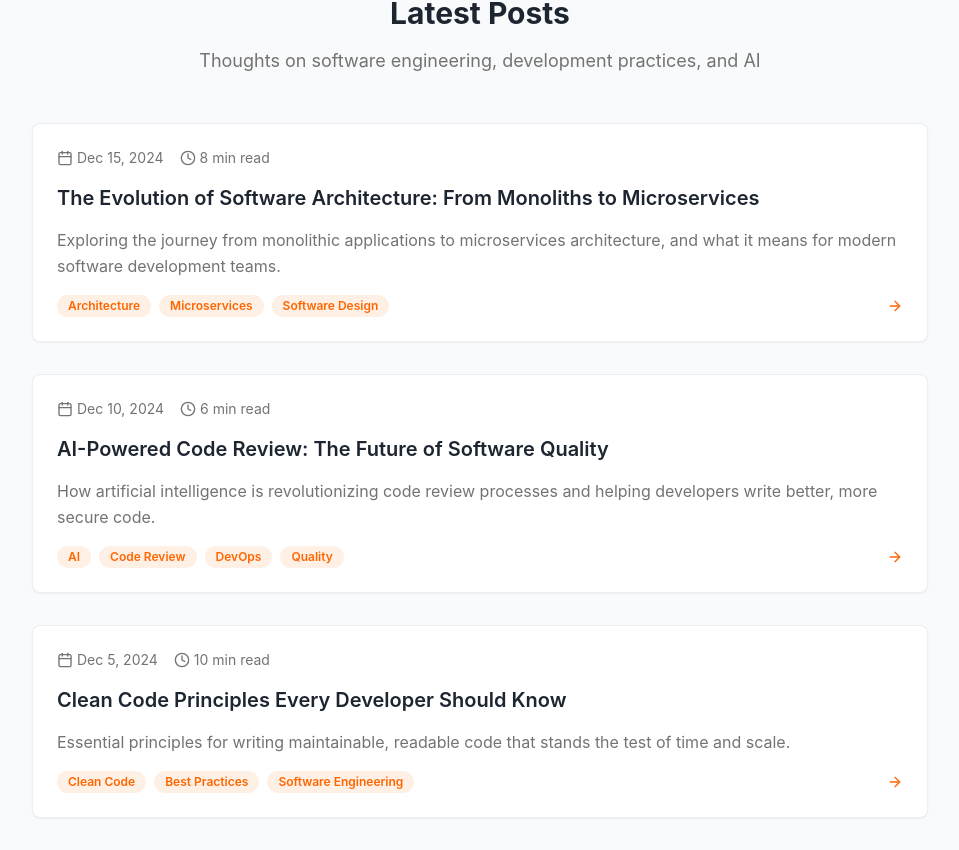
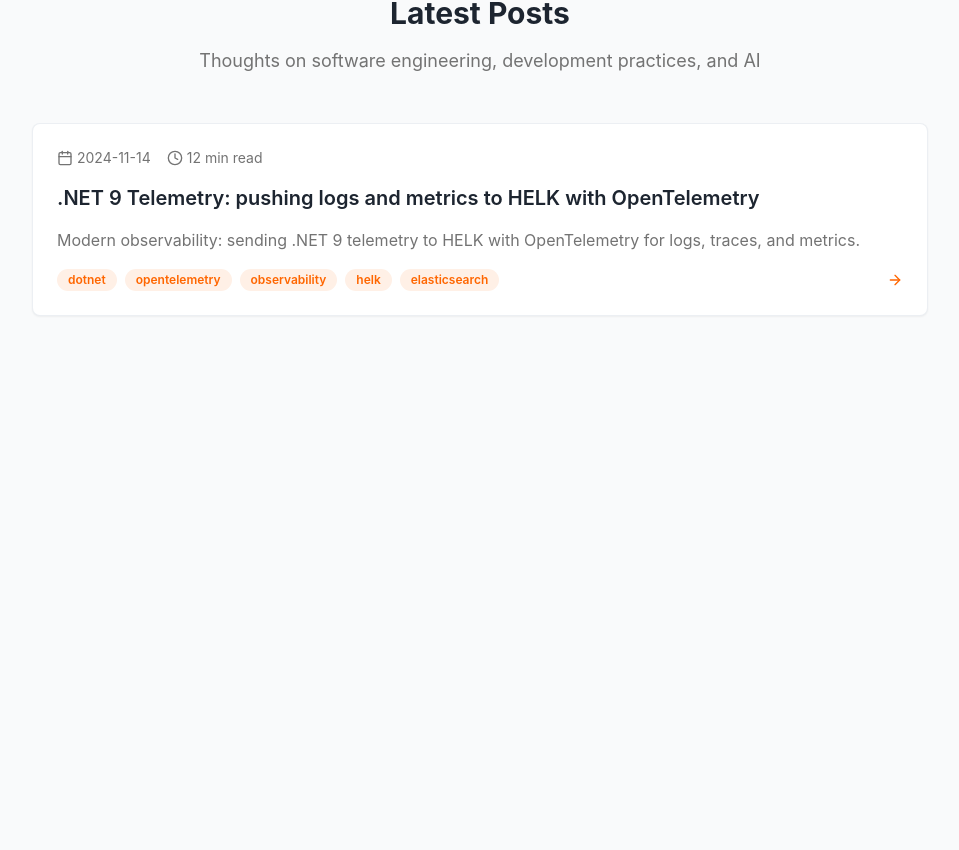
Before and after one commit to Sbaia/mind-of-a-coder, a React (Vite) app: page / in a window 1280 px wide. Shown: the part 688-1538 px from the top of the page, without its empty margins (160-1119 px from the left). After the commit the page ends 1068 px from the top, so only its background shows below. Built offline with nearby package versions, Linux system fonts and the light colour scheme.

Commit message:
Add first blog post

```diff
--- a/src/data/blogPosts.ts
+++ b/src/data/blogPosts.ts
@@ -12,225 +12,294 @@ export interface BlogPost {
 export const blogPosts: BlogPost[] = [
   {
     id: "1",
-    title: "The Evolution of Software Architecture: From Monoliths to Microservices",
-    excerpt: "Exploring the journey from monolithic applications to microservices architecture, and what it means for modern software development teams.",
-    content: `
-# The Evolution of Software Architecture: From Monoliths to Microservices
+    title: ".NET 9 Telemetry: pushing logs and metrics to HELK with OpenTelemetry",
+    excerpt: "Modern observability: sending .NET 9 telemetry to HELK with OpenTelemetry for logs, traces, and metrics.",
+    content: `# .NET 9 Telemetry: pushing logs and metrics to HELK with OpenTelemetry
 
-Software architecture has undergone a remarkable transformation over the past few decades. What started with simple monolithic applications has evolved into complex distributed systems that power today's most successful companies.
+*14 Nov 2024 — Mind of a Coder*
+*Exploring the intersection of software development, engineering best practices, and artificial intelligence. Deep dives into code, architecture, and the future of tech.*
 
-## The Monolithic Era
+> Modern observability: sending .NET 9 telemetry to HELK with OpenTelemetry for logs, traces, and metrics.
 
-In the early days of software development, monolithic architecture was the standard approach. Everything was built as a single, unified application where all components were interconnected and deployed together.
+---
 
-### Benefits of Monoliths:
-- **Simplicity**: Easy to develop, test, and deploy
-- **Performance**: Direct function calls without network overhead
-- **Consistency**: Single codebase with unified standards
+## The problem
 
-### Challenges:
-- **Scalability**: Difficult to scale individual components
-- **Technology Lock-in**: Entire application tied to one technology stack
-- **Team Coordination**: Large teams working on the same codebase
+You've got a .NET 9 service and a HELK stack (Elasticsearch + Logstash + Kibana, often with Kafka) powering threat hunting and analytics. You want **one instrumentation** strategy—OpenTelemetry (OTel)—to ship **logs, traces, and metrics** into HELK without sprinkling per-signal agents everywhere. Keep it simple, vendor-agnostic, and production-grade. HELK is ELK under the hood, so if we can shape OTel data for Elasticsearch/Kibana properly, we're golden. ([GitHub][1])
 
-## The Microservices Revolution
+## The approach (TL;DR)
 
-As applications grew in complexity and teams expanded, the limitations of monolithic architecture became apparent. This led to the rise of microservices architecture.
+1. **Instrument .NET 9 with OTel** (logs, metrics, traces) and **export via OTLP** to an **OpenTelemetry Collector**.
+2. In the **Collector**, use the **Elasticsearch exporter** to send all three signals to HELK's Elasticsearch in **OTel-native mapping** (or ECS if you prefer classic Kibana dashboards). Recent Elastic docs confirm logs, metrics, and traces are supported. ([Elastic][2])
+3. (Optional) If you want the Elastic APM UI for deep traces, add **APM Server** and send OTLP there; it natively accepts OTLP/HTTP and OTLP/gRPC. ([Elastic][3])
 
-### Key Principles:
-- **Single Responsibility**: Each service owns a specific business capability
-- **Decentralized**: Independent deployment and scaling
-- **Technology Diversity**: Different services can use different technologies
+This keeps your app clean (one exporter), makes the Collector your "router/transformer," and lands data in HELK ready to query/visualize.
 
-## The Reality Check
+---
 
-While microservices offer many benefits, they're not a silver bullet. The distributed nature introduces new challenges:
+## Wiring up .NET 9 (one-time setup)
 
-- **Network Complexity**: Service-to-service communication
-- **Data Consistency**: Managing transactions across services
-- **Operational Overhead**: More moving parts to monitor and maintain
+**Packages** (csproj – versions omitted on purpose; use the latest stable):
 
-## Finding the Right Balance
-
-The best architecture is the one that fits your team size, business requirements, and technical constraints. Sometimes a well-structured monolith is better than a poorly designed microservice architecture.
-
-**Key Takeaway**: Start simple, evolve gradually, and always prioritize your team's ability to deliver value to users.
-    `,
-    date: "Dec 15, 2024",
-    readTime: "8 min read",
-    tags: ["Architecture", "Microservices", "Software Design"],
-    slug: "evolution-of-software-architecture"
-  },
-  {
-    id: "2",
-    title: "AI-Powered Code Review: The Future of Software Quality",
-    excerpt: "How artificial intelligence is revolutionizing code review processes and helping developers write better, more secure code.",
-    content: `
-# AI-Powered Code Review: The Future of Software Quality
-
-The integration of artificial intelligence into software development workflows is transforming how we approach code quality and review processes. AI-powered tools are becoming essential companions for modern developers.
-
-## The Traditional Code Review Process
-
-Code reviews have long been a cornerstone of software quality assurance. Senior developers would manually examine code changes, looking for:
-
-- Logic errors and bugs
-- Security vulnerabilities
-- Performance issues
-- Code style violations
-- Architecture concerns
-
-While effective, this process is time-consuming and can create bottlenecks in the development pipeline.
-
-## Enter AI-Powered Solutions
-
-Modern AI tools are now capable of:
-
-### Automated Bug Detection
-AI can identify common patterns that lead to bugs, often catching issues that human reviewers might miss during routine reviews.
-
-### Security Vulnerability Scanning
-Machine learning models trained on vast datasets of known vulnerabilities can spot potential security issues in real-time.
-
-### Performance Optimization Suggestions
-AI can analyze code patterns and suggest optimizations based on performance data from similar codebases.
-
-### Style and Convention Enforcement
-Automated enforcement of coding standards ensures consistency across large teams.
-
-## Popular AI Code Review Tools
-
-- **GitHub Copilot**: Real-time code suggestions and completions
-- **DeepCode**: AI-powered static analysis
-- **CodeGuru**: Amazon's ML-powered code reviewer
-- **SonarQube**: Enhanced with AI capabilities
-
-## The Human Element
-
-While AI is powerful, human insight remains crucial for:
-
-- Business logic validation
-- Architecture decisions
-- Code readability and maintainability
-- Team knowledge sharing
-
-## Best Practices for AI-Enhanced Reviews
-
-1. **Use AI as a First Pass**: Let AI catch obvious issues before human review
-2. **Maintain Human Oversight**: AI suggestions should be validated by developers
-3. **Continuous Learning**: Train AI models on your codebase for better accuracy
-4. **Balance Speed and Quality**: Don't sacrifice thorough review for speed
-
-The future of code review lies in the collaboration between human expertise and AI efficiency.
-    `,
-    date: "Dec 10, 2024",
-    readTime: "6 min read",
-    tags: ["AI", "Code Review", "DevOps", "Quality"],
-    slug: "ai-powered-code-review"
-  },
-  {
-    id: "3",
-    title: "Clean Code Principles Every Developer Should Know",
-    excerpt: "Essential principles for writing maintainable, readable code that stands the test of time and scale.",
-    content: `
-# Clean Code Principles Every Developer Should Know
-
-Writing clean, maintainable code is one of the most important skills a developer can master. Clean code not only makes your life easier but also improves team productivity and reduces technical debt.
-
-## What is Clean Code?
-
-Clean code is code that is easy to read, understand, and modify. It expresses the programmer's intent clearly and can be enhanced by other developers without fear of breaking existing functionality.
-
-## Core Principles
-
-### 1. Meaningful Names
-
-Choose names that reveal intent and avoid misleading information.
-
-\`\`\`typescript
-// Bad
-const d = 30; // elapsed time in days
-
-// Good
-const elapsedTimeInDays = 30;
+\`\`\`xml
+<ItemGroup>
+  <PackageReference Include="OpenTelemetry.Extensions.Hosting" />
+  <PackageReference Include="OpenTelemetry.Exporter.OpenTelemetryProtocol" />
+  <PackageReference Include="OpenTelemetry.Instrumentation.AspNetCore" />
+  <PackageReference Include="OpenTelemetry.Instrumentation.Http" />
+  <PackageReference Include="OpenTelemetry.Instrumentation.Runtime" />
+  <PackageReference Include="OpenTelemetry.Logs" />
+</ItemGroup>
 \`\`\`
 
-### 2. Functions Should Do One Thing
+**Program.cs** (minimal API):
 
-Each function should have a single responsibility and do it well.
+\`\`\`csharp
+using OpenTelemetry.Resources;
+using OpenTelemetry.Trace;
+using OpenTelemetry.Metrics;
 
-\`\`\`typescript
-// Bad
-function processUserData(user: User) {
-  // validate user
-  // save to database
-  // send email
-  // log activity
+var builder = WebApplication.CreateBuilder(args);
+
+// ship logs via OTLP to the Collector
+builder.Logging.ClearProviders();
+builder.Logging.AddOpenTelemetry(o =>
+{
+    o.IncludeFormattedMessage = true;
+    o.IncludeScopes = true;
+    o.ParseStateValues = true;
+    o.AddOtlpExporter(); // default http://localhost:4318
+});
+
+// single OTel setup for traces & metrics
+builder.Services.AddOpenTelemetry()
+    .ConfigureResource(r => r
+        .AddService(serviceName: "crm.api", serviceVersion: "1.0.0")
+        .AddAttributes(new KeyValuePair<string, object>[] {
+            new("deployment.environment", Environment.GetEnvironmentVariable("ENV") ?? "dev")
+        }))
+    .WithTracing(t => t
+        .AddAspNetCoreInstrumentation()
+        .AddHttpClientInstrumentation()
+        .AddSource("crm.api")           // your ActivitySource if you do manual spans
+        .AddOtlpExporter())
+    .WithMetrics(m => m
+        .AddAspNetCoreInstrumentation()
+        .AddHttpClientInstrumentation()
+        .AddRuntimeInstrumentation()
+        .AddProcessInstrumentation()
+        .AddOtlpExporter());
+
+var app = builder.Build();
+app.MapGet("/health", () => "ok");
+app.Run();
+\`\`\`
+
+> Why OTLP? It's the native OTel protocol, widely supported by collectors/backends and avoids lossy translations. ([OpenTelemetry][4])
+
+---
+
+## OpenTelemetry Collector → HELK (Elasticsearch)
+
+### Option A — **Direct to Elasticsearch** (simple, fast)
+
+Use the **Elasticsearch exporter** in the Collector and pick a mapping:
+
+* \`mapping.mode: otel\` → OTel-native schema (great for consistency across tools)
+* \`mapping.mode: ecs\` → Elastic Common Schema (handy if you've got existing ECS dashboards)
+
+Elastic's current docs state the exporter supports logs, metrics, and traces. ([Elastic][2])
+
+**collector.yaml**
+
+\`\`\`yaml
+receivers:
+  otlp:
+    protocols:
+      http:
+      grpc
+
+processors:
+  batch:
+  resource:
+    attributes:
+      - key: env
+        action: upsert
+        value: \${ENVIRONMENT}
+
+exporters:
+  elasticsearch:
+    # point to HELK's Elasticsearch
+    endpoints: ["https://helk-es:9200"]
+    user: elastic
+    password: \${ELASTIC_PASSWORD}
+    # or: api_key: \${ELASTIC_API_KEY}
+    mapping:
+      mode: otel    # or "ecs" if you want ECS fields
+
+service:
+  pipelines:
+    logs:
+      receivers: [otlp]
+      processors: [resource, batch]
+      exporters: [elasticsearch]
+    metrics:
+      receivers: [otlp]
+      processors: [resource, batch]
+      exporters: [elasticsearch]
+    traces:
+      receivers: [otlp]
+      processors: [resource, batch]
+      exporters: [elasticsearch]
+\`\`\`
+
+### Option B — **Use Elastic APM Server** (for the APM UI)
+
+If your HELK includes **APM Server** (or you add it), send traces/metrics over OTLP to APM; logs can still go straight to Elasticsearch. APM Server natively speaks OTLP over HTTP and gRPC. ([Elastic][3])
+
+\`\`\`yaml
+exporters:
+  otlphttp/apm:
+    endpoint: http://apm-server:8200
+    # headers: { Authorization: "Bearer <token>" } # if needed
+  elasticsearch:
+    endpoints: ["https://helk-es:9200"]
+    user: elastic
+    password: \${ELASTIC_PASSWORD}
+    mapping:
+      mode: otel
+
+service:
+  pipelines:
+    traces:
+      receivers: [otlp]
+      processors: [batch]
+      exporters: [otlphttp/apm]
+    metrics:
+      receivers: [otlp]
+      processors: [batch]
+      exporters: [otlphttp/apm]
+    logs:
+      receivers: [otlp]
+      processors: [batch]
+      exporters: [elasticsearch]
+\`\`\`
+
+### Option C — **Kafka + Logstash** (when HELK standardizes on Kafka)
+
+HELK often rides with Kafka/Logstash. You can fan out via Kafka and keep Logstash pipelines you already have. ([thehelk.com][5])
+
+**collector.yaml (logs via Kafka)**
+
+\`\`\`yaml
+exporters:
+  kafka:
+    brokers: ["kafka:9092"]
+    topic: otel-logs
+    encoding: otlp_json
+
+service:
+  pipelines:
+    logs:
+      receivers: [otlp]
+      processors: [batch]
+      exporters: [kafka]
+\`\`\`
+
+**logstash.conf**
+
+\`\`\`conf
+input {
+  kafka {
+    bootstrap_servers => "kafka:9092"
+    topics => ["otel-logs"]
+    codec => json
+  }
 }
 
-// Good
-function validateUser(user: User): boolean { }
-function saveUser(user: User): void { }
-function sendWelcomeEmail(user: User): void { }
-function logUserActivity(user: User): void { }
-\`\`\`
-
-### 3. Keep Functions Small
-
-Small functions are easier to understand, test, and debug.
-
-### 4. Use Comments Wisely
-
-Good code is self-documenting. Use comments to explain "why," not "what."
-
-\`\`\`typescript
-// Bad
-// Increment i by 1
-i++;
-
-// Good
-// Retry failed requests with exponential backoff
-const retryDelay = baseDelay * Math.pow(2, attemptCount);
-\`\`\`
-
-### 5. Error Handling
-
-Handle errors gracefully and provide meaningful error messages.
-
-\`\`\`typescript
-try {
-  const result = await processPayment(amount);
-  return result;
-} catch (error) {
-  logger.error('Payment processing failed', {
-    amount,
-    error: error.message
-  });
-  throw new PaymentProcessingError('Unable to process payment');
+# optional transforms here (mutate/grok)
+output {
+  elasticsearch {
+    hosts => ["http://helk-es:9200"]
+    index => "otel-logs-%{+YYYY.MM.dd}"
+  }
 }
 \`\`\`
 
-## Benefits of Clean Code
+---
 
-- **Reduced Debugging Time**: Clear code makes bugs easier to spot
-- **Faster Onboarding**: New team members can understand the codebase quickly
-- **Easier Maintenance**: Modifications and enhancements are less risky
-- **Better Testing**: Clean code is easier to unit test
+## Querying in Kibana
 
-## Refactoring Legacy Code
+* With **\`mapping.mode: otel\`**, your docs use OTel-native field names; use **Discover** and build Lens/Alerts directly.
+* With **\`mapping.mode: ecs\`**, your logs fit classic ECS visualizations and SIEM/hunting content more naturally.
+* If you installed **APM Server**, use the **APM app** for traces/service maps; Elasticsearch stores the data underneath. ([Elastic][2])
 
-When working with existing codebases:
+---
 
-1. **Boy Scout Rule**: Always leave code cleaner than you found it
-2. **Small Steps**: Refactor incrementally to minimize risk
-3. **Test Coverage**: Ensure good test coverage before refactoring
-4. **Team Agreement**: Establish coding standards with your team
+## Alternatives (and why I didn't pick them)
 
-Remember: Clean code is not about following rules blindly—it's about writing code that humans can easily understand and maintain.
-    `,
-    date: "Dec 5, 2024",
-    readTime: "10 min read",
-    tags: ["Clean Code", "Best Practices", "Software Engineering"],
-    slug: "clean-code-principles"
+* **Ship app logs via Filebeat/Elastic Agent only**: fine for logs, but then you still need a story for traces/metrics; OTel keeps all three signals consistent and correlatable. ([OpenTelemetry][6])
+* **Send straight from .NET to Elasticsearch**: possible via community libs, but you lose the Collector's routing, batching, retries, and signal-wise policies. The Collector is the control plane. ([OpenTelemetry][7])
+* **Grafana stack (Loki/Tempo/Mimir)**: great stack, but if HELK is your center of gravity and your hunters live in Kibana, Elasticsearch-first keeps the operational surface smaller.
+
+---
+
+## Gotchas & notes from the trenches
+
+* **Indices & privileges**: ensure the exporter's credential can create/write indices (mapping conflicts bite). Monitor exporter failure metrics and Collector logs during rollout. ([GitHub][8])
+* **Choose your mapping early**: flipping between \`ecs\` and \`otel\` later means reindexing or dual-write during migration. ([Elastic][2])
+* **APM or not?** If you want native APM views, add **APM Server**. If not, you can still visualize traces in Kibana via Discover/Visualize, but you'll miss curated APM UX. ([Elastic][3])
+
+---
+
+## Final checklist
+
+* [ ] .NET 9 app emits logs/metrics/traces via OTLP. ([Microsoft Learn][9])
+* [ ] Collector receives OTLP(\`4317\` gRPC, \`4318\` HTTP) and batches. ([OpenTelemetry][10])
+* [ ] Exporter: **Elasticsearch** (mapping \`otel\` or \`ecs\`) **or** **APM Server** for traces/metrics. ([Elastic][2])
+* [ ] Kibana dashboards wired; (optional) APM UI if using APM Server. ([Elastic][11])
+
+---
+
+## Appendix: minimal manual span (optional)
+
+\`\`\`csharp
+using System.Diagnostics;
+
+var source = new ActivitySource("crm.api");
+
+app.MapGet("/work", () =>
+{
+    using var activity = source.StartActivity("heavy-work");
+    // ... your code
+    return Results.Ok(new { ok = true });
+});
+\`\`\`
+
+---
+
+### References
+
+* HELK introduces an ELK-based hunting platform with analytics (Spark/GraphFrames/Jupyter). ([thehelk.com][5])
+* Elastic Stack **APM Server** supports **OTLP** (HTTP & gRPC). ([Elastic][3])
+* **Elasticsearch exporter** in the OTel Collector supports **logs, metrics, traces** and multiple mapping modes (including \`otel\` and \`ecs\`). ([Elastic][2])
+* .NET observability with OpenTelemetry (official docs). ([Microsoft Learn][9])
+
+
+[1]: https://github.com/cyb3rward0g/helk/wiki?utm_source=chatgpt.com "Home · Cyb3rWard0g/HELK Wiki"
+[2]: https://www.elastic.co/docs/reference/opentelemetry/edot-collector/components/elasticsearchexporter?utm_source=chatgpt.com "Elasticsearch exporter | Elastic Agent release notes"
+[3]: https://www.elastic.co/docs/solutions/observability/apm/opentelemetry-intake-api?utm_source=chatgpt.com "OpenTelemetry intake API | Elastic Docs"
+[4]: https://opentelemetry.io/docs/languages/js/exporters/?utm_source=chatgpt.com "Exporters"
+[5]: https://thehelk.com/intro.html?utm_source=chatgpt.com "Introduction — The HELK"
+[6]: https://opentelemetry.io/docs/specs/otel/logs/?utm_source=chatgpt.com "OpenTelemetry Logging"
+[7]: https://opentelemetry.io/docs/collector/?utm_source=chatgpt.com "Collector"
+[8]: https://github.com/open-telemetry/opentelemetry-collector-contrib/issues/32302?utm_source=chatgpt.com "[exporter/elasticsearchexporter] Push failures not reported ..."
+[9]: https://learn.microsoft.com/en-us/dotnet/core/diagnostics/observability-with-otel?utm_source=chatgpt.com "NET Observability with OpenTelemetry"
+[10]: https://opentelemetry.io/docs/collector/configuration/?utm_source=chatgpt.com "Configuration"
+[11]: https://www.elastic.co/guide/en/observability/8.19/apm-open-telemetry.html?utm_source=chatgpt.com "Use OpenTelemetry with APM | Elastic Observability [8.19]"`,
+    date: "2024-11-14",
+    readTime: "12 min read",
+    tags: ["dotnet", "opentelemetry", "observability", "helk", "elasticsearch"],
+    slug: "dotnet-9-telemetry-helk-opentelemetry"
   }
 ];
```
